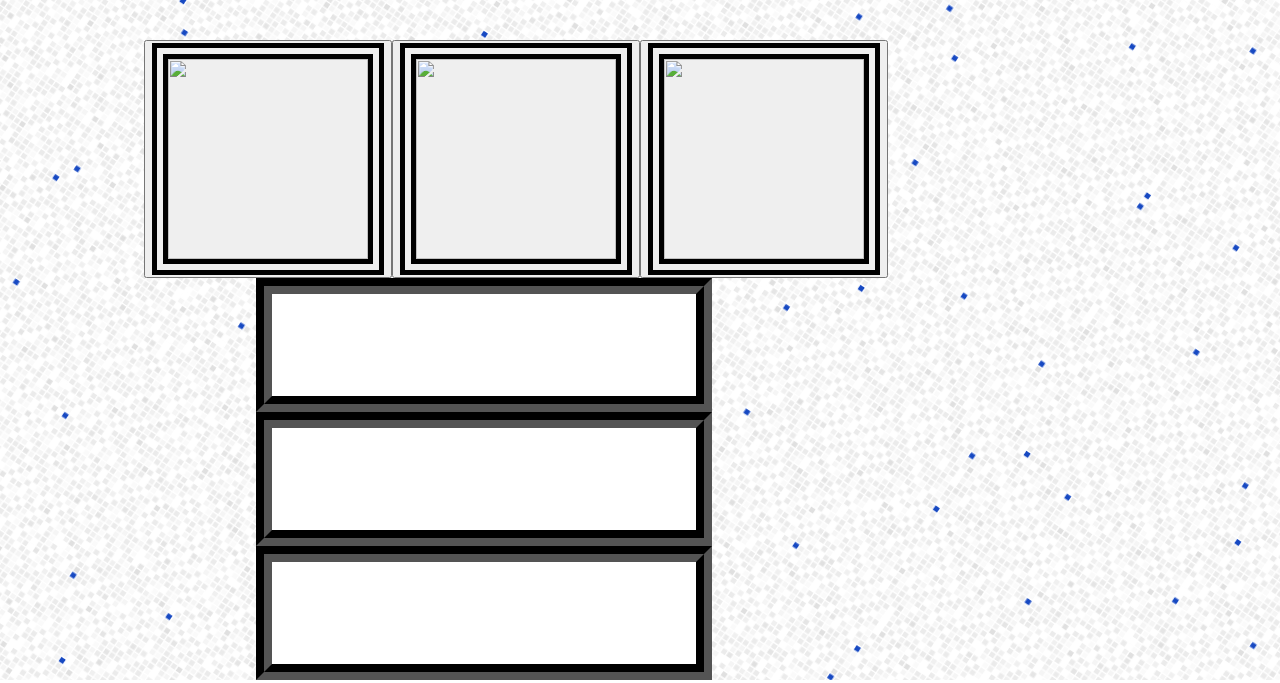
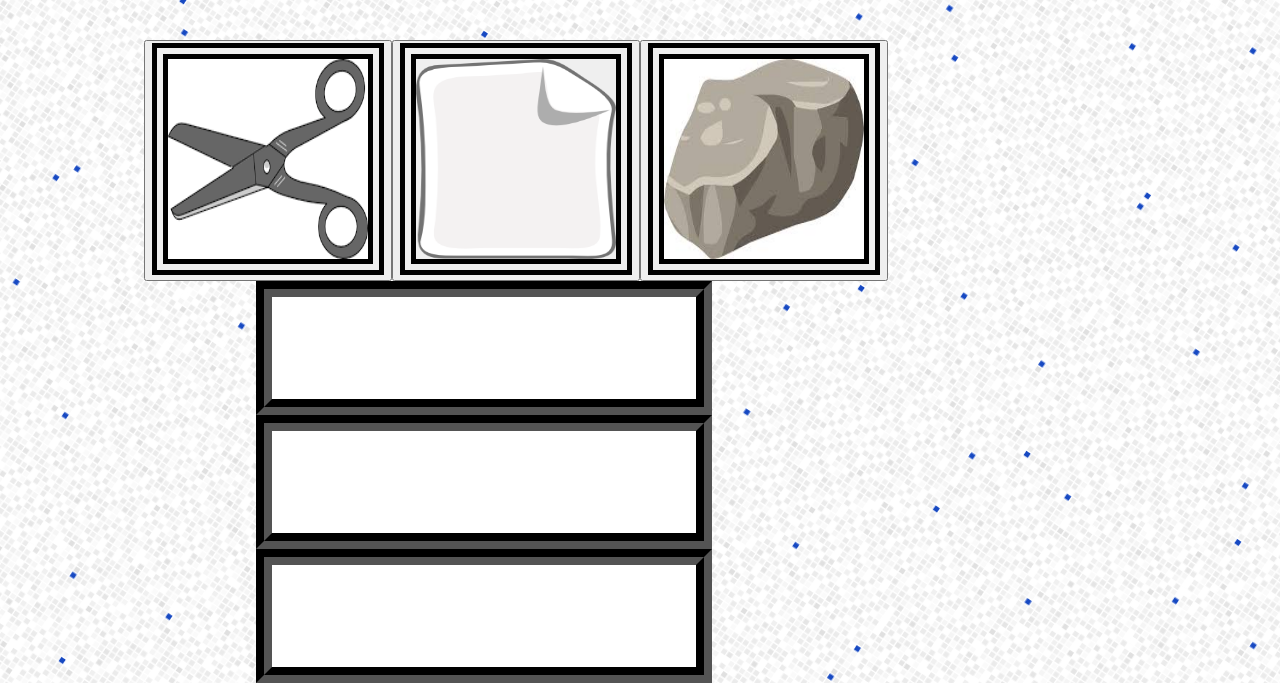
Before and after one commit to Amakris12/game, a plain HTML site: page Bestof3.html in a window 1280 px wide. Shown: the part 167-850 px from the top of the page. Drawn offline with Linux system fonts and the light colour scheme; files that its build step writes are made by us from their sources.

Commit message:
Update Bestof3.html

```diff
--- a/Bestof3.html
+++ b/Bestof3.html
@@ -1,8 +1,8 @@
 <!DOCTYPE html>
 <html lang="en">
 <head>
-    <link rel="icon" href="images/icon.png">
-    <link rel="stylesheet" href="css/3.css">
+    <link rel="icon" href="icon.png">
+    <link rel="stylesheet" href="3.css">
     <meta charset="UTF-8">
     <meta name="viewport" content="width=device-width, initial-scale=1.0">
     <title>Rock Paper Scissors</title>
@@ -11,9 +11,9 @@
     <a href="index.html"><H2>Homepage
     </H2></a>
     <h1>Best out of 3 Rock Paper Scissors</h1>
-    <button id="rock" onclick="rock(),user()"><img src="images/rock.jfif" width="200" height="200"></button>
-    <button id="paper" onclick="paper(),user()"><img src="images/paper.png" width="200" height="200"></button>
-    <button id="scissors" onclick="scissors(),user()"><img src="images/scisssors.png" width="200" height="200"></button>
+    <button id="rock" onclick="rock(),user()"><img src="rock.jfif" width="200" height="200"></button>
+    <button id="paper" onclick="paper(),user()"><img src="paper.png" width="200" height="200"></button>
+    <button id="scissors" onclick="scissors(),user()"><img src="scisssors.png" width="200" height="200"></button>
     <input class="below" type="text" id="take">
     <input class="below" type="text" id="num">
     <input class="below" type="text" id="result">
```
